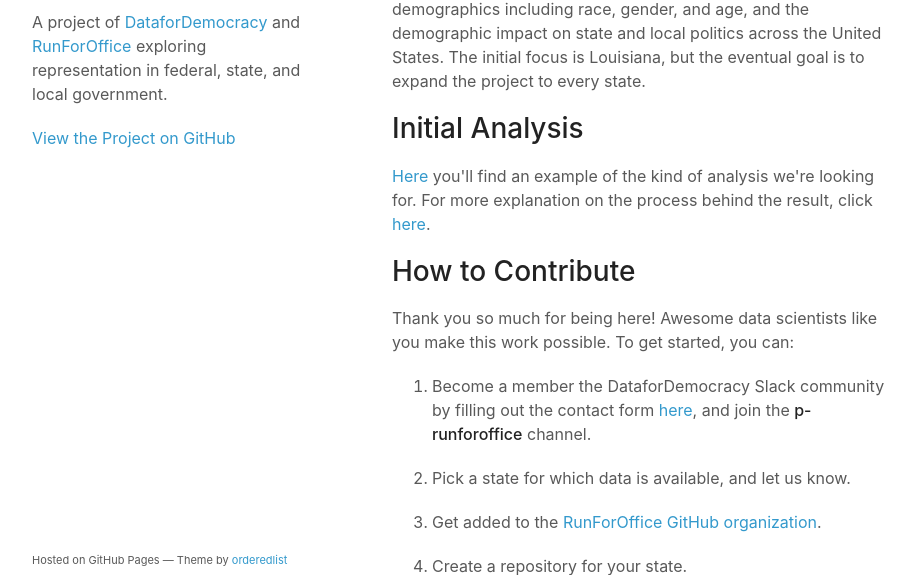
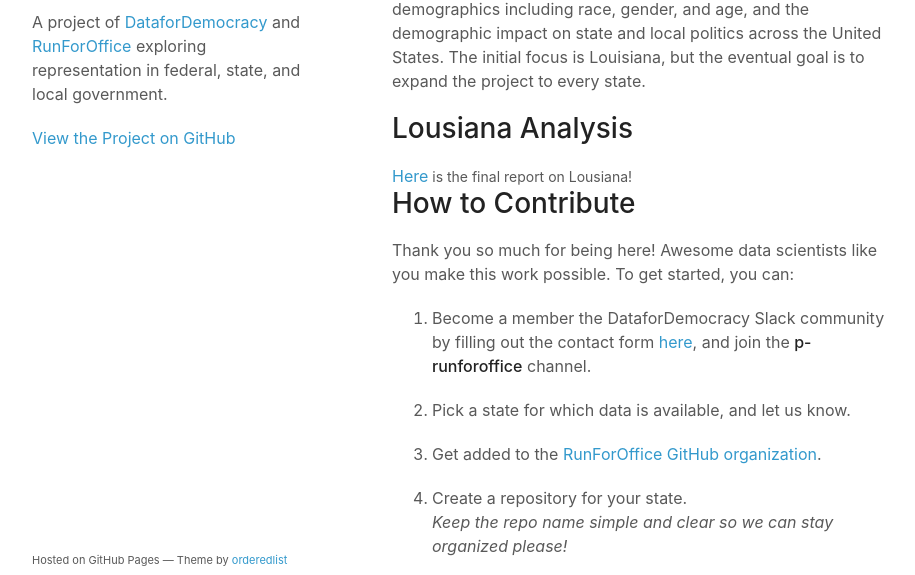
Before and after one commit to RunForOffice/runforoffice.github.io, a plain HTML site: page index.html in a window 1280 px wide. Shown: the part 160-735 px from the top of the page, without its empty margins (178-1093 px from the left). Drawn offline with Linux system fonts and the light colour scheme.

Commit message:
final report add

```diff
--- a/index.html
+++ b/index.html
@@ -22,8 +22,8 @@
       <section>
       <h1>About This Project</h1>
         <p>The aim of this project is to explore diversity and inclusion at all levels of government, investigating representation across demographics including race, gender, and age, and the demographic impact on state and local politics across the United States. The initial focus is Louisiana, but the eventual goal is to expand the project to every state.</p>
-      <h1>Initial Analysis</h1>
-        <p><a href="doc.html" style = "font-size: 16px;">Here</a> you'll find an example of the kind of analysis we're looking for. For more explanation on the process behind the result, click <a href="louisiana.html" style = "font-size: 16px;">here</a>.<p>
+      <h1>Lousiana Analysis</h1>
+      <a href="rfo-report-final.pdf" style = "font-size: 16px;">Here</a> is the final report on Lousiana!
       <h1>How to Contribute</h1>
         <p>Thank you so much for being here! Awesome data scientists like you make this work possible. To get started, you can:</p>
         <ol>
```
